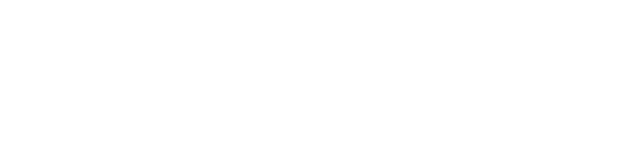
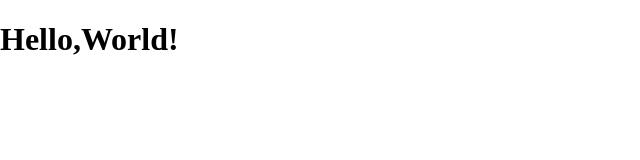
Before and after one commit to abalgadida/templete-test, a plain HTML site: page index.html in a window 1280 px wide. Shown: the whole page, without its empty margins (0-640 px from the left). Drawn offline with Linux system fonts and the light colour scheme.

Commit message:
Hello,World!

```diff
--- a/index.html
+++ b/index.html
@@ -10,6 +10,7 @@
     <link rel="stylesheet" href="style.css">
 </head>
 <body>
+    <h1>Hello,World!</h1>
 
 
     <!-- Script -->
@@ -17,3 +18,16 @@
 </body>
 
 </html>
+
+
+<!-- abdellahaouzah@Abdellahs-MBP -- template % git init
+Reinitialized existing Git repository in /Users/abdellahaouzah/Desktop/-- template/.git/
+abdellahaouzah@Abdellahs-MBP -- template % git remote add origin https://github.com/abalgadida/templete-test.git
+abdellahaouzah@Abdellahs-MBP -- template % git add .
+abdellahaouzah@Abdellahs-MBP -- template % git commit -m 'initial commit'
+[master (root-commit) b94fe4d] initial commit
+ 3 files changed, 27 insertions(+)
+ create mode 100644 index.html
+ create mode 100644 script.js
+ create mode 100644 style.css
+abdellahaouzah@Abdellahs-MBP -- template % git push origin master -->
```
